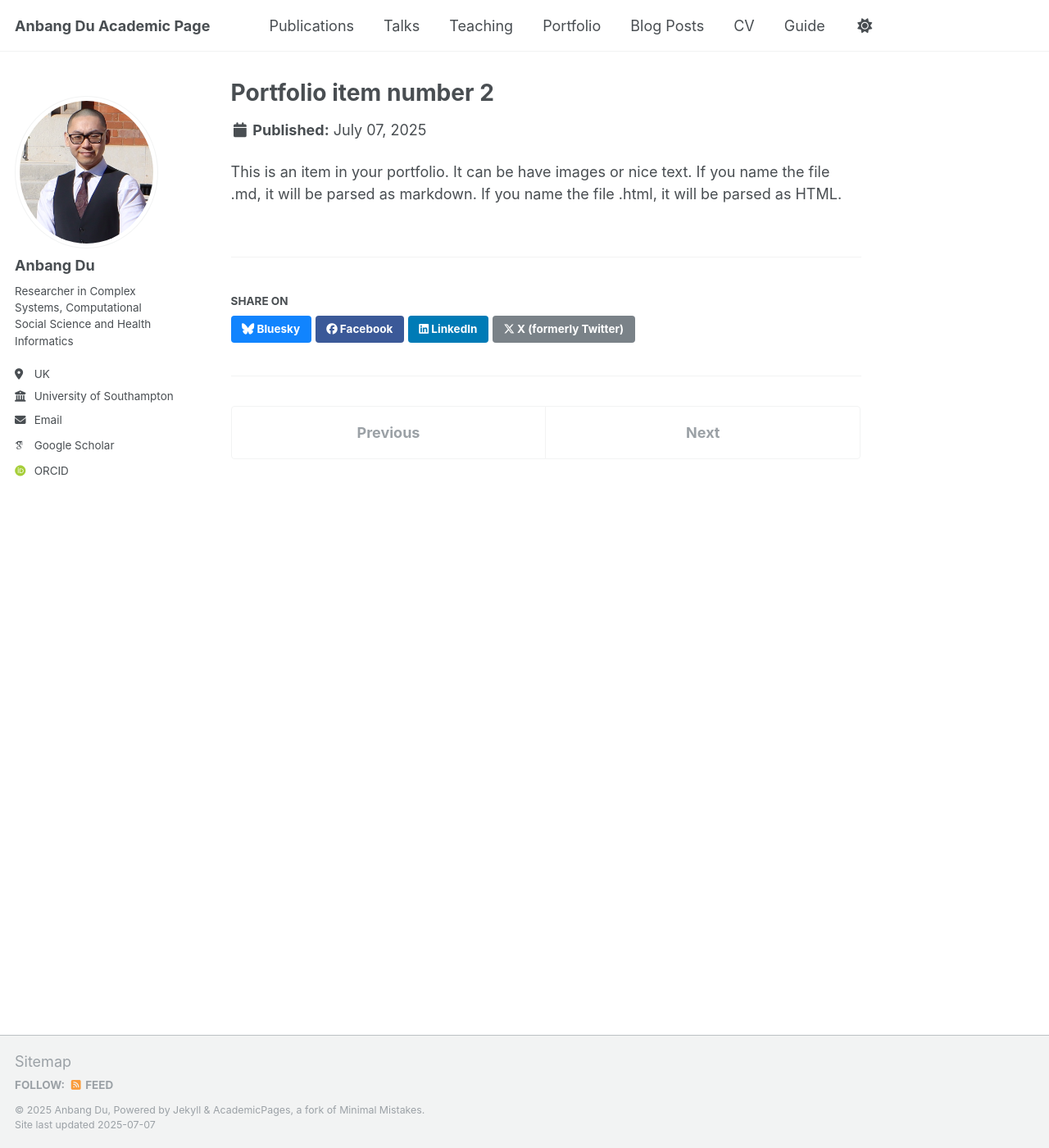
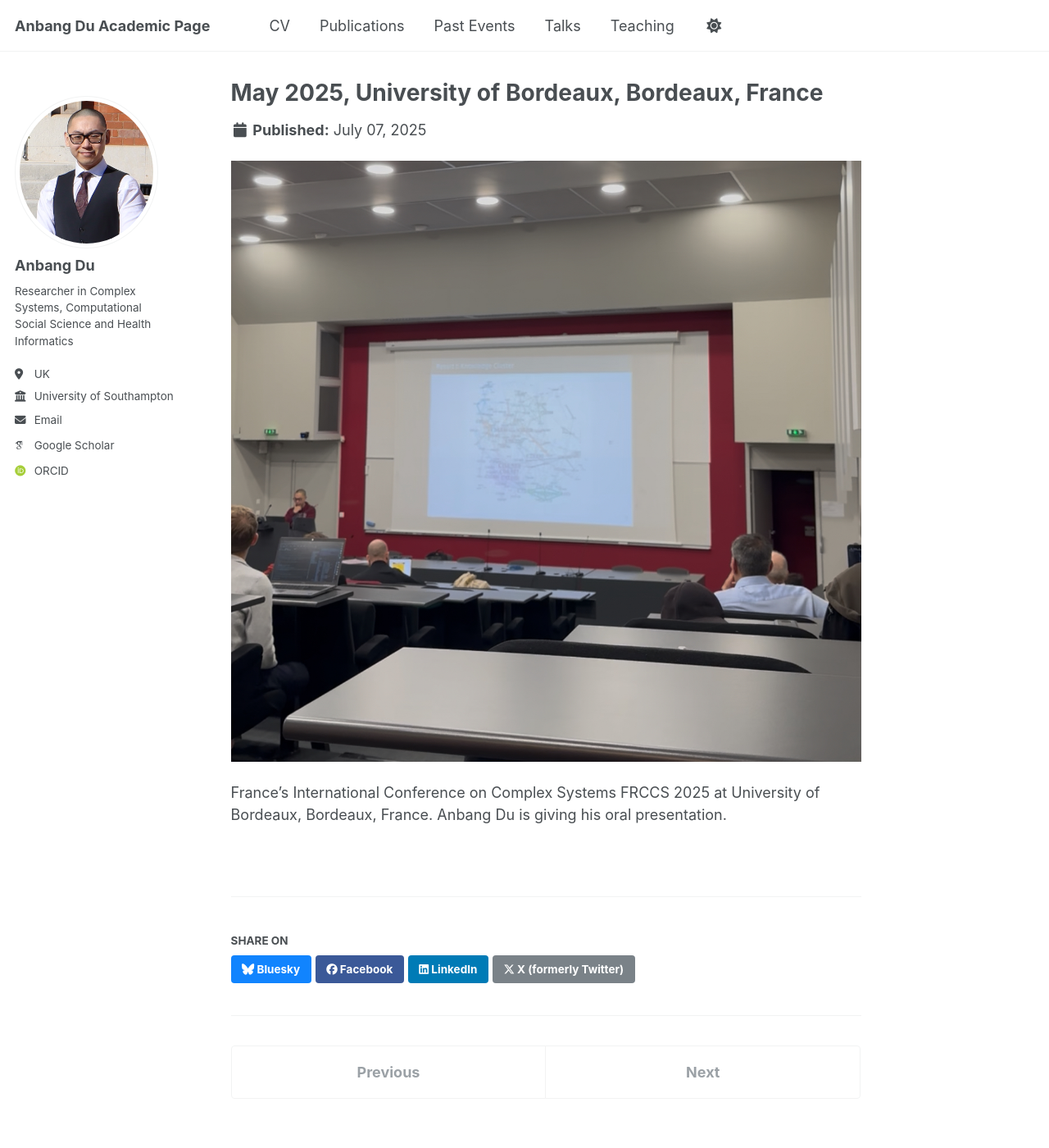
Before and after one commit to adamdu001/adamdu001.github.io, a Jekyll site: the page built from _portfolio/portfolio-2.md, in a window 1280 px wide and 1400 px high. Shown: the whole window at 82% size. Built offline with Jekyll 4.4.1, drawn with Linux system fonts in a browser that asks for light colours; some web fonts are replaced; a script that is not in the unit is left out.

Commit message:
Photos and Bio

```diff
--- a/_data/navigation.yml
+++ b/_data/navigation.yml
@@ -8,8 +8,14 @@
 #      Markdown formatted page while the second is generated using JSON.
 
 main:
+  - title: "CV"
+    url: /cv/
+
   - title: "Publications"
     url: /publications/
+
+  - title: "Past Events"
+    url: /portfolio/
 
   - title: "Talks"
     url: /talks/
@@ -17,17 +23,15 @@ main:
   - title: "Teaching"
     url: /teaching/
 
-  - title: "Portfolio"
-    url: /portfolio/
 
-  - title: "Blog Posts"
-    url: /year-archive/
 
-  - title: "CV"
-    url: /cv/
+  # - title: "Blog Posts"
+  #   url: /year-archive/
+
+
 
   # - title: "CV"
   #   url: /cv-json/
 
-  - title: "Guide"
-    url: /markdown/
+  # - title: "Guide"
+  #   url: /markdown/
--- a/_pages/portfolio.html
+++ b/_pages/portfolio.html
@@ -1,6 +1,6 @@
 ---
 layout: archive
-title: "Portfolio"
+title: "Past Events"
 permalink: /portfolio/
 author_profile: true
 ---
--- a/_portfolio/portfolio-1.md
+++ b/_portfolio/portfolio-1.md
@@ -1,7 +1,22 @@
 ---
-title: "Portfolio item number 1"
-excerpt: "Short description of portfolio item number 1<br/><img src='/images/500x300.png'>"
+title: "March 2025, Commonwealth Headquarters, London, UK"
+excerpt: "<br/><img src='/assets/images/IMG_0292.jpg'>"
 collection: portfolio
 ---
 
-This is an item in your portfolio. It can be have images or nice text. If you name the file .md, it will be parsed as markdown. If you name the file .html, it will be parsed as HTML.
+
+
+<div class="gallery" markdown="1">
+  ![Picture](/assets/images/IMG_0292.jpg)
+</div>
+Lancet Oncology Commissioner Meeting in March 2025 at the Commonwealth Headquarters, London, UK. From left to right: Dr. Michael Head, Dr Bhawna Sirohi, Professor Rifat Atun, Professor Mary Gospodarowicz, Anbang Du, Beining Zhang.
+
+<div class="gallery" markdown="1">
+  ![Picture](/assets/images/IMG_0226.jpg)
+</div>
+Lancet Oncology Commissioner Meeting in March 2025 at the Commonwealth Headquarters, London, UK.
+
+<div class="gallery" markdown="1">
+  ![Picture](/assets/images/IMG_5482.jpg)
+</div>
+Anbang Du is presenting the findings on cancer research investment and country collaboration network.
--- a/_portfolio/portfolio-2.html
+++ b/_portfolio/portfolio-2.html
@@ -1,7 +1,7 @@
----
+<!-- ---
 title: "Portfolio item number 2"
 excerpt: "Short description of portfolio item number 2 <br/><img src='/images/500x300.png'>"
 collection: portfolio
 ---
 
-This is an item in your portfolio. It can be have images or nice text. If you name the file .md, it will be parsed as markdown. If you name the file .html, it will be parsed as HTML.
+This is an item in your portfolio. It can be have images or nice text. If you name the file .md, it will be parsed as markdown. If you name the file .html, it will be parsed as HTML.  -->
--- /dev/null
+++ b/_portfolio/portfolio-2.md
@@ -0,0 +1,10 @@
+---
+title: "May 2025, University of Bordeaux, Bordeaux, France"
+excerpt: "<br/><img src='/assets/images/IMG_0A785363D46C-1.jpeg'>"
+collection: portfolio
+---
+<div class="gallery" markdown="1">
+  ![Picture](/assets/images/IMG_0A785363D46C-1.jpeg)
+</div>
+France's International Conference on Complex Systems
+FRCCS 2025 at University of Bordeaux, Bordeaux, France. Anbang Du is giving his oral presentation.
```
Also changed, not shown: _pages/about.md (+11 -5 lines), _portfolio/portfolio-3.md (added, +9 -0 lines), _teaching/2014-spring-teaching-1.md (+5 -2 lines), assets/css/custom.css (added, +9 -0 lines), assets/images/IMG_0554.jpg (added), assets/images/IMG_0A785363D46C-1.jpeg (added), assets/images/IMG_5482.JPG (added), 2 other files.
